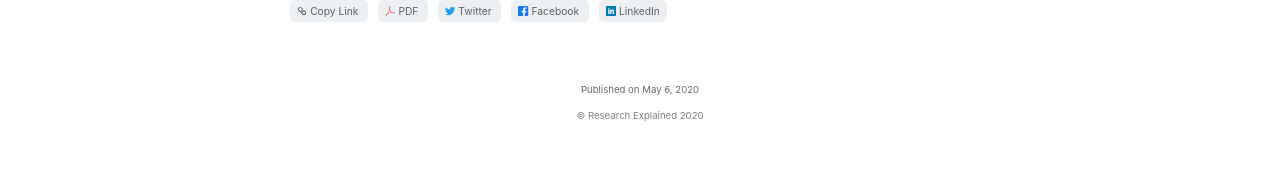
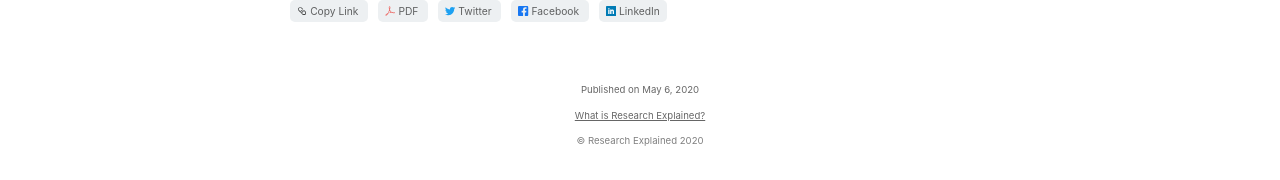
Before and after one commit to neilgupta/researchexplained, a Jekyll site: the page built from 10.1101/2020.04.14.20060160/index.html, in a window 1280 px wide and 900 px high, scrolled down 2325 px. Shown: the part 717-897 px from the top of the window. Built offline with Jekyll 4.4.1, drawn with Linux system fonts in a browser that asks for light colours; before the commit the page ends 3199 px from its top, so only the background shows below that.

Commit message:
clean up "smart" quotes

```diff
--- a/10.1101/2020.04.14.20060160/_content/details.md
+++ b/10.1101/2020.04.14.20060160/_content/details.md
@@ -1,11 +1,11 @@
 ## Key takeaways
 
 * Though this study only used samples from 11 patients, it was well designed and used super deep sequencing technique to show that the coronavirus has more mutations than previously thought.
-* The data on how quickly the virus reproduces and how deadly it is needs much more testing and verification to see if this is true outside of a petri dish. We wouldn’t put too much stock in this finding just yet.
-* Finding live virus in patient’s stool is a new finding that merits further investigation
+* The data on how quickly the virus reproduces and how deadly it is needs much more testing and verification to see if this is true outside of a petri dish. We wouldn't put too much stock in this finding just yet.
+* Finding live virus in patient's stool is a new finding that merits further investigation
 
 ## Why is this important?
 
 This research is important for a couple reasons. Figuring out what mutations there are and how quickly the coronavirus mutates is important for researchers working on treatments and vaccines so that they can target the right areas of the virus. Second, if different strains of the virus are more infectious or more lethal than others, this could help different countries and regions better manage their outbreaks.
 
-This study has recently been taken up by media outlets, mainly focusing on the possibility that mutations might make some strains of the coronavirus more deadly than others. Let’s take a look at those claims.
+This study has recently been taken up by media outlets, mainly focusing on the possibility that mutations might make some strains of the coronavirus more deadly than others. Let's take a look at those claims.
--- a/10.1101/2020.04.14.20060160/index.html
+++ b/10.1101/2020.04.14.20060160/index.html
@@ -64,7 +64,7 @@
           </p>
         </blockquote>
         <p>
-          There are techniques for balancing these differences out, but the researchers don’t provide any detail on whether or how they did this.
+          There are techniques for balancing these differences out, but the researchers don't provide any detail on whether or how they did this.
         </p>
         <h5>
           ⚠️ Only one sample per patient
@@ -125,7 +125,7 @@
           ⚠️ Samples grown in monkey cells, not humans
         </h5>
         <p>
-          The cells that the authors used in the study were monkey kidney cells, which are commonly used in studies of viruses, and specifically for coronaviruses like SARS and the current coronavirus. It’s always challenging to know if these findings would apply in living humans.
+          The cells that the authors used in the study were monkey kidney cells, which are commonly used in studies of viruses, and specifically for coronaviruses like SARS and the current coronavirus. It's always challenging to know if these findings would apply in living humans.
         </p>
         {% include hide_details.html %}
       </div>
@@ -143,7 +143,7 @@
       {% include expand_details.html warning_count=1 %}
       <div class="collapsible">
         <h4>Our Take</h4>
-        <p>The authors have not demonstrated that the mutations that they detected actually changes how sick humans get. The data on how quickly the virus reproduces and how deadly it is needs much more testing and verification to see if this is true outside of a petri dish. We wouldn’t put too much stock in this finding just yet.</p>
+        <p>The authors have not demonstrated that the mutations that they detected actually changes how sick humans get. The data on how quickly the virus reproduces and how deadly it is needs much more testing and verification to see if this is true outside of a petri dish. We wouldn't put too much stock in this finding just yet.</p>
         <h5>
           ⚠️ Small sample size
         </h5>
--- a/10.1101/2020.04.14.20062463/index.html
+++ b/10.1101/2020.04.14.20062463/index.html
@@ -32,7 +32,7 @@
           ⚠️ Not representative of the overall population
         </h5>
         <p>
-         Participants found out about the study through targeted Facebook ads. However the demographics (sex, race, zip code) were not very representative of the county as a whole. For example, only 8% of participants were Hispanic while the county is actually 26% Hispanic. The other problem is that certain people in the community like those who don’t have internet access or can’t easily drive to a testing center were less likely to participate. Even harder to adjust for is the fact that the people who might have participated in the study might have been those people who were most worried they had the infection which might lead to an overestimate.
+         Participants found out about the study through targeted Facebook ads. However the demographics (sex, race, zip code) were not very representative of the county as a whole. For example, only 8% of participants were Hispanic while the county is actually 26% Hispanic. The other problem is that certain people in the community like those who don't have internet access or can't easily drive to a testing center were less likely to participate. Even harder to adjust for is the fact that the people who might have participated in the study might have been those people who were most worried they had the infection which might lead to an overestimate.
         </p>
         {% include hide_details.html %}
       </div>
--- a/_includes/footer.html
+++ b/_includes/footer.html
@@ -2,5 +2,6 @@
   {% if page.published_on %}
     <p>Published on {{ page.published_on | date: "%B %e, %Y" }}</p>
   {% endif %}
+  <p><a href="/about">What is Research Explained?</a></p>
   <p id="copyright">&copy; Research Explained {{ site.time | date: '%Y' }}</p>
 </footer>
--- a/about/index.html
+++ b/about/index.html
@@ -19,7 +19,7 @@
     {% include expand_details.html %}
     <div class="collapsible">
       <p>
-        Farzad received his bachelor’s of science degrees in Chemical Engineering and Biology from MIT, and completed his PhD work at USC on molecular evolution of diagnostic and therapeutic peptides via mRNA display. He has worked for two startup companies, working on sensitive and specific detection of disease biomarkers (after his undergraduate degree), and developing peptide therapeutics (after his PhD). He is currently a postdoctoral fellow in structural biology at Oregon Health and Science University, working to unravel the molecular mechanism of NMDA receptor modulation by Cryoelectron microscopy.
+        Farzad received his bachelor's of science degrees in Chemical Engineering and Biology from MIT, and completed his PhD work at USC on molecular evolution of diagnostic and therapeutic peptides via mRNA display. He has worked for two startup companies, working on sensitive and specific detection of disease biomarkers (after his undergraduate degree), and developing peptide therapeutics (after his PhD). He is currently a postdoctoral fellow in structural biology at Oregon Health and Science University, working to unravel the molecular mechanism of NMDA receptor modulation by Cryoelectron microscopy.
       </p>
       {% include hide_details.html %}
     </div>
@@ -58,7 +58,7 @@
     {% include expand_details.html %}
     <div class="collapsible">
       <p>
-        Neelaysh received his bachelor’s degree in Neuroscience from Saint Louis University and completed his medical degree at the University of California, San Francisco (UCSF) where he also completed an additional one year training program in Clinical and Translational Research. He is a resident physician in the Department of Otolaryngology-Head and Neck Surgery at Stanford University. He has published recommendations for otolaryngologists on COVID-19 and is currently co-principal investigator on a grant funded clinical trial assessing a therapeutic option for COVID-19.
+        Neelaysh received his bachelor's degree in Neuroscience from Saint Louis University and completed his medical degree at the University of California, San Francisco (UCSF) where he also completed an additional one year training program in Clinical and Translational Research. He is a resident physician in the Department of Otolaryngology-Head and Neck Surgery at Stanford University. He has published recommendations for otolaryngologists on COVID-19 and is currently co-principal investigator on a grant funded clinical trial assessing a therapeutic option for COVID-19.
       </p>
       {% include hide_details.html %}
     </div>
```
Also changed, not shown: other parts of about/index.html (+1 -1 lines), 10.1101/2020.04.14.20062463/_content/details.md (+2 -2 lines).
